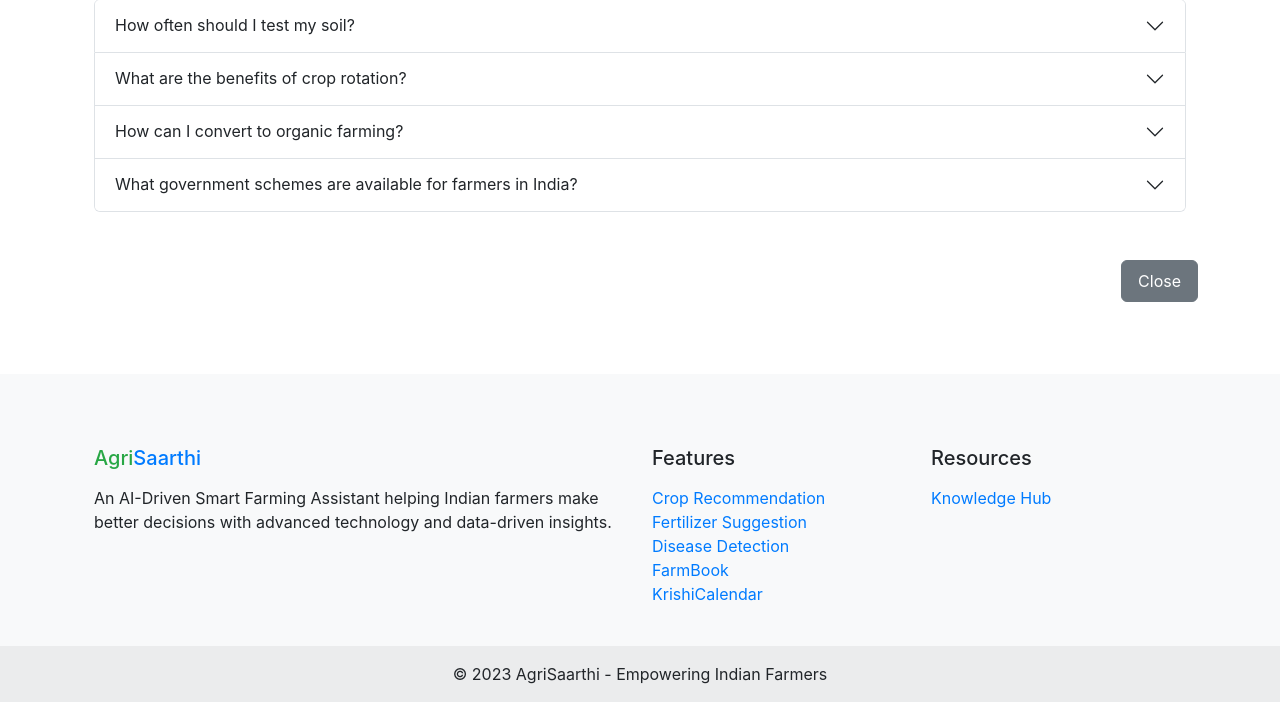
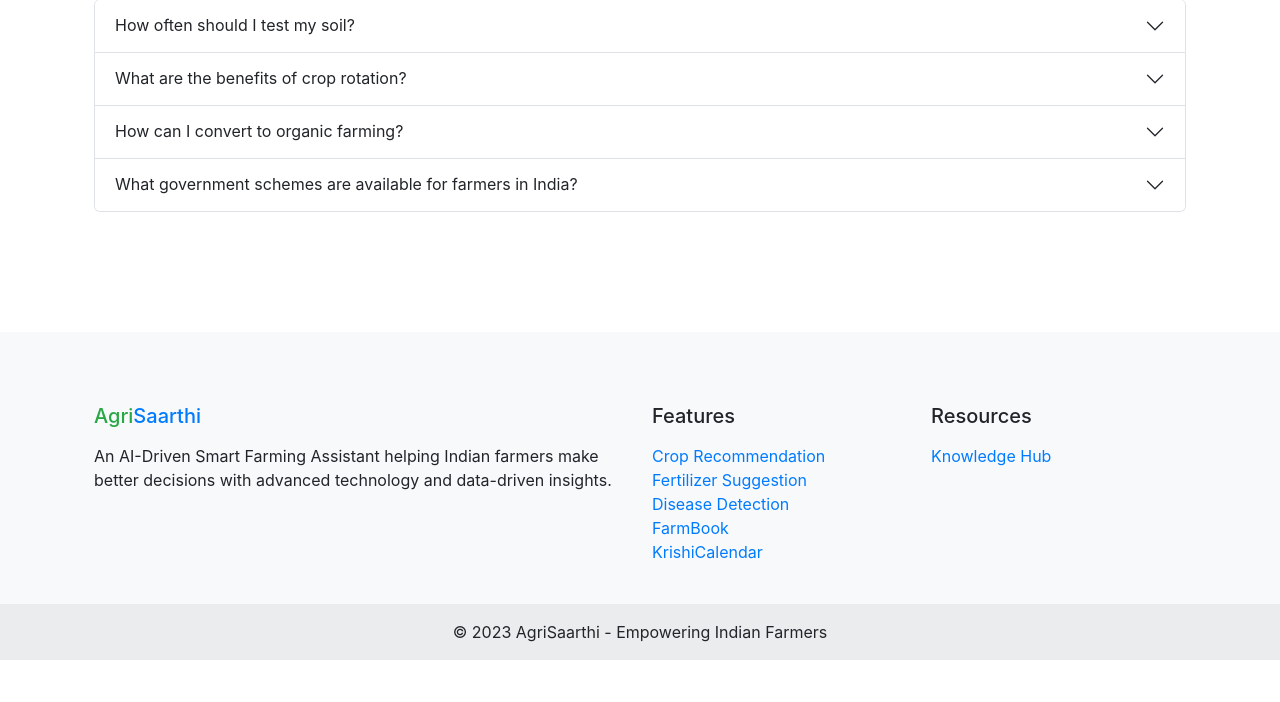
Before and after one commit to nitya-mishraa/SmartHarvest, a Flask app: page /knowledge_hub in a window 1280 px wide. Shown: the part 4509-5211 px from the top of the page. After the commit the page ends 5169 px from the top, so only its background shows below. Run offline with Flask 3, Linux system fonts and the light colour scheme.

Commit message:
Remove unnecessary elements improving user experience and interface clarity
Remove standalone sections and a close button from knowledge_hub.html template.

Replit-Commit-Author: Agent
Replit-Commit-Session-Id: 20bc4d85-4401-4522-b94e-b6fa9ace5435
Replit-Commit-Screenshot-Url: https://storage.googleapis.com/screenshot-production-us-central1/a77f1cef-5e2f-4294-ab83-b7f0b2c2aa24/2c336c85-42c6-4002-8706-0cc05f6c156d.jpg

```diff
--- a/templates/knowledge_hub.html
+++ b/templates/knowledge_hub.html
@@ -2846,17 +2846,6 @@
     </div>
 </div>
 
-                <!-- Removed standalone sections that were causing UI issues -->
-                <div class="alert alert-primary">
-                    <p><strong>Crop Rotation:</strong> For detailed information on crop rotation techniques and best practices for Indian agriculture, please click the "Read More" button above.</p>
-                </div>
-            </div>
-            <div class="modal-footer">
-                <button type="button" class="btn btn-secondary" data-bs-dismiss="modal">Close</button>
-            </div>
-        </div>
-    </div>
-</div>
 {% endblock %}
 
 {% block additional_js %}
```
